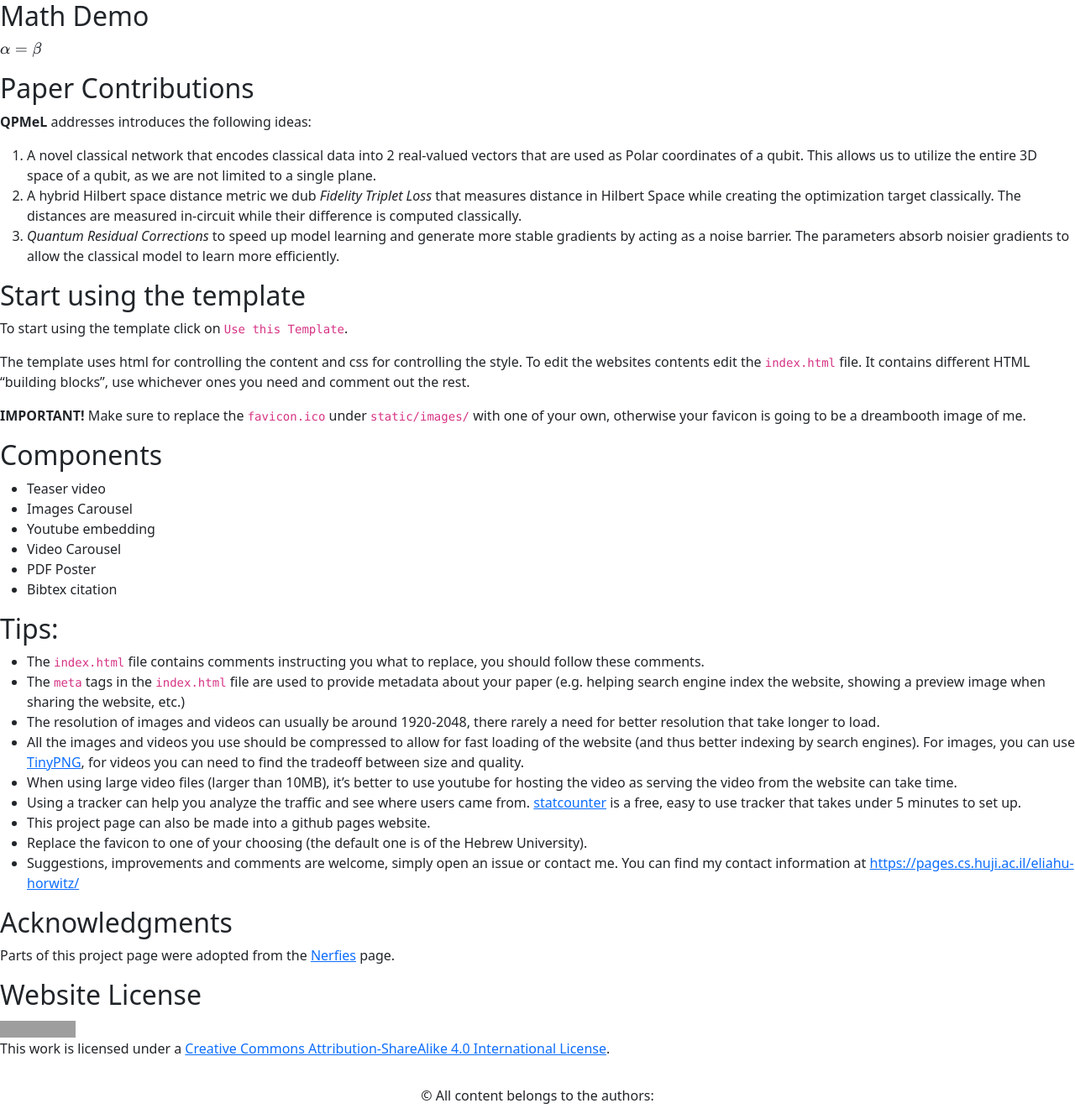
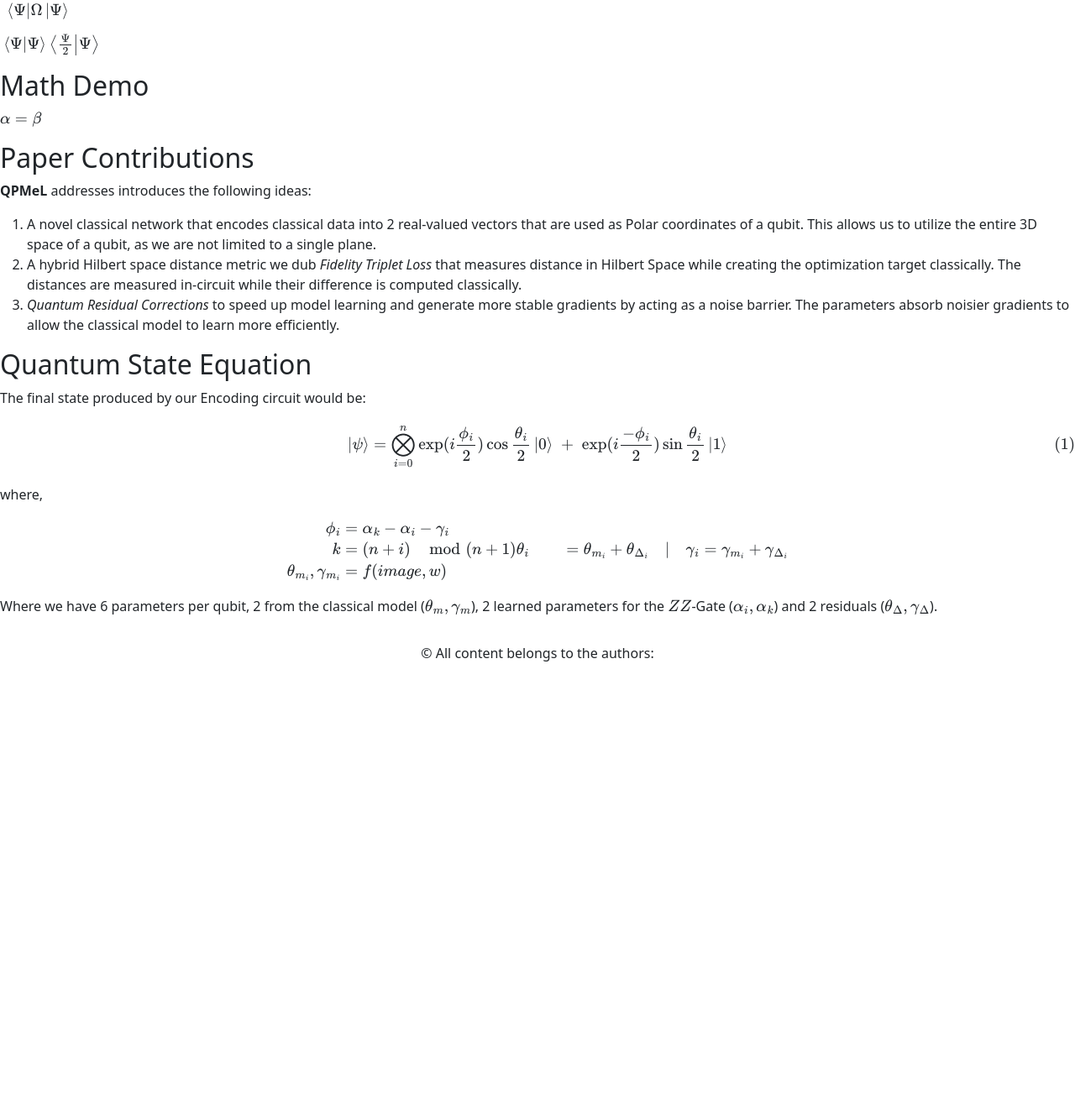
Before and after one commit to MPSLab-ASU/QPMeL, a Jekyll site: the page built from paper_components/description.md, in a window 1280 px wide and 1333 px high. Shown: the whole window at 84% size. Built offline with Jekyll 4.4.1, drawn with Linux system fonts in a browser that asks for light colours; our own code applies the rules of GitHub Pages for plain Markdown files; formulas are drawn with MathJax 3; a style sheet for code colours, icons or effects is not loaded; grey boxes are pictures that could not be loaded.

Commit message:
paper page

```diff
--- a/_config.yml
+++ b/_config.yml
@@ -17,7 +17,7 @@ arXiv : https://arxiv.org/abs/1512.01274
 favicon: assets/images/MPS_Lab.ico
 
 main_media:
-  source: assets/images/system2
+  source: assets/images/system2.svg
   caption: QPMeL triplet training loop. The fidelity triplet loss is computed based on the SWAP test fidelity measurement and the gradients are backpropagated throughout. The classical model weights, ZZ parameters and QRC parameters are updated together, having the classical head directly learn the polar coordinates that create separation in Hilbert Space.
 
 
--- a/_data/figures.yml
+++ b/_data/figures.yml
@@ -10,6 +10,10 @@
   caption: |
     Training Circuit. The green boxes - encoding circuit. The yellow box - SWAP Test implementation. The comparison is either a +ve or -ve sample
 
+- filename: mse_table.svg
+  caption: |
+    MinMax Metric, Euclidean Space: Sigmoid models cannot create decision boundaries. The remaining models create a decision boundary. *QPMeL* models perform the best
+
 - filename: MSEHeat.svg
   caption: |
     All Pair heatmaps in Euclidean space: (a) and (c) have the same model architecture but show large differences in separatability. (b) shows perfect separatability but via an unbounded upper limit as seen by the magnitude of values.
--- a/paper_components/description.md
+++ b/paper_components/description.md
@@ -1,3 +1,12 @@
+
+
+$$\newcommand{\ket}[1]{\left|{#1}\right\rangle}$$
+$$\newcommand{\bra}[1]{\left\langle{#1}\right|}$$
+$$\bra{\Psi}\Omega\ket{\Psi}$$
+
+$$\newcommand{\braket}[2]{\left\langle{#1}\middle|{#2}\right\rangle}$$
+$$\braket{\Psi}{\Psi}$$
+$$\braket{\frac{\Psi}{2}}{\Psi}$$
 
 ## Math Demo
 $$ \alpha = \beta $$
@@ -9,36 +18,21 @@ $$ \alpha = \beta $$
 3. *Quantum Residual Corrections* to speed up model learning and generate more stable gradients by acting as a noise barrier. The parameters absorb noisier gradients to allow the classical model to learn more efficiently.
 
 
-## Start using the template
-To start using the template click on `Use this Template`.
+## Quantum State Equation
 
-The template uses html for controlling the content and css for controlling the style.
-To edit the websites contents edit the `index.html` file. It contains different HTML "building blocks", use whichever ones you need and comment out the rest.
+The final state produced by our Encoding circuit would be:
+\begin{equation}
+   \ket{\psi} = \bigotimes_{i=0}^n \exp(i\frac{\phi_i}{2}) \cos{\frac{\theta_i}{2}} \ket{0} \; + \; \exp(i \frac{- \phi_i}{2}) \sin{\frac{\theta_i}{2}} \ket{1}
+\end{equation}
+where,
 
-**IMPORTANT!** Make sure to replace the `favicon.ico` under `static/images/` with one of your own, otherwise your favicon is going to be a dreambooth image of me.
+$$
+\begin{align*}
+    \phi_i &= \alpha_k - \alpha_i - \gamma_i \\
+    k &= (n+i)\mod (n+1)
+    \theta_i &= \theta_{m_i} + \theta_{\Delta_i} \quad | \quad \gamma_i = \gamma_{m_i} + \gamma_{\Delta_i} \\
+    \theta_{m_i}, \gamma_{m_i} &= f(image,w) \\
+\end{align*}
+$$
 
-## Components
-- Teaser video
-- Images Carousel
-- Youtube embedding
-- Video Carousel
-- PDF Poster
-- Bibtex citation
-
-## Tips:
-- The `index.html` file contains comments instructing you what to replace, you should follow these comments.
-- The `meta` tags in the `index.html` file are used to provide metadata about your paper
-(e.g. helping search engine index the website, showing a preview image when sharing the website, etc.)
-- The resolution of images and videos can usually be around 1920-2048, there rarely a need for better resolution that take longer to load.
-- All the images and videos you use should be compressed to allow for fast loading of the website (and thus better indexing by search engines). For images, you can use [TinyPNG](https://tinypng.com), for videos you can need to find the tradeoff between size and quality.
-- When using large video files (larger than 10MB), it's better to use youtube for hosting the video as serving the video from the website can take time.
-- Using a tracker can help you analyze the traffic and see where users came from. [statcounter](https://statcounter.com) is a free, easy to use tracker that takes under 5 minutes to set up.
-- This project page can also be made into a github pages website.
-- Replace the favicon to one of your choosing (the default one is of the Hebrew University).
-- Suggestions, improvements and comments are welcome, simply open an issue or contact me. You can find my contact information at [https://pages.cs.huji.ac.il/eliahu-horwitz/](https://pages.cs.huji.ac.il/eliahu-horwitz/)
-
-## Acknowledgments
-Parts of this project page were adopted from the [Nerfies](https://nerfies.github.io/) page.
-
-## Website License
-<a rel="license" href="http://creativecommons.org/licenses/by-sa/4.0/"><img alt="Creative Commons License" style="border-width:0" src="https://i.creativecommons.org/l/by-sa/4.0/88x31.png" /></a><br />This work is licensed under a <a rel="license" href="http://creativecommons.org/licenses/by-sa/4.0/">Creative Commons Attribution-ShareAlike 4.0 International License</a>.
+Where we have 6 parameters per qubit, 2 from the classical model ($\theta_m,\gamma_m$), 2 learned parameters for the $ZZ$-Gate ($\alpha_i,\alpha_k$) and 2 residuals ($\theta_{\Delta},\gamma_{\Delta}$).
```
Also changed, not shown: _layouts/default.html (+15 -0 lines).
